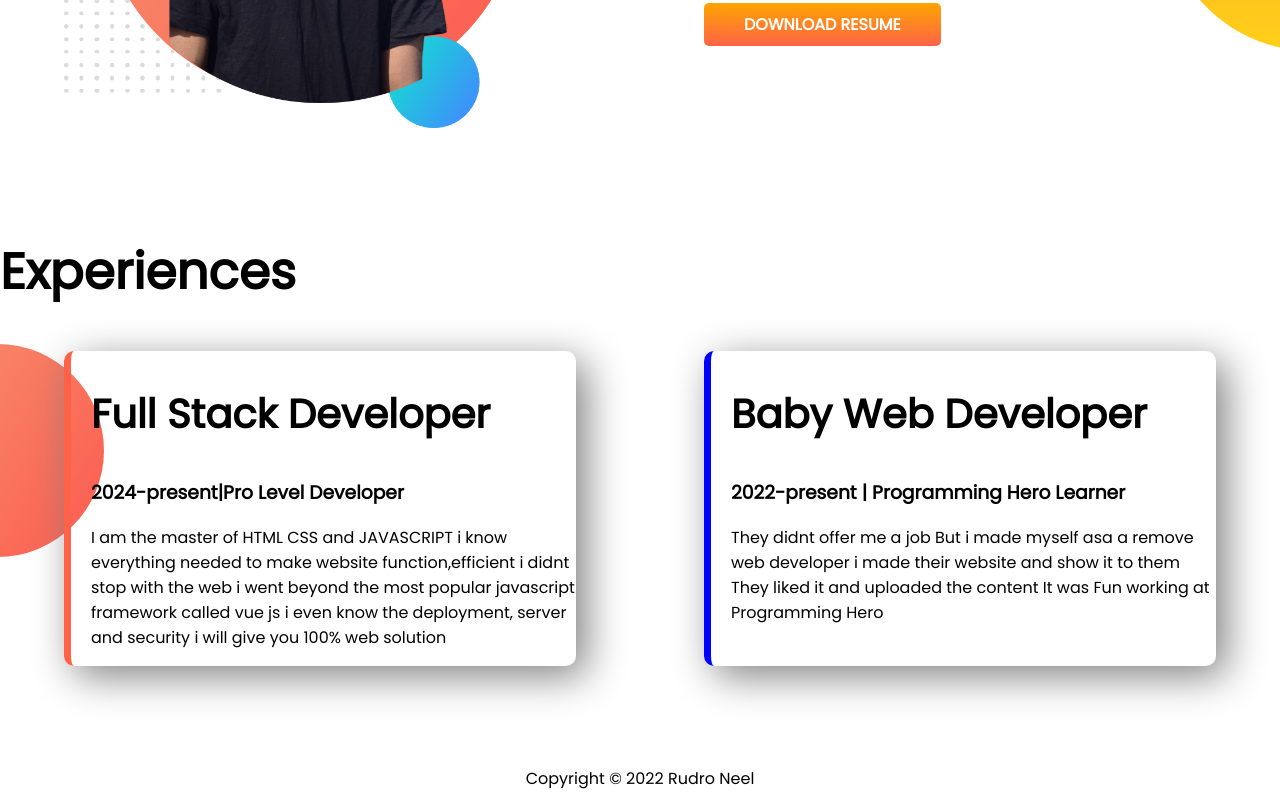
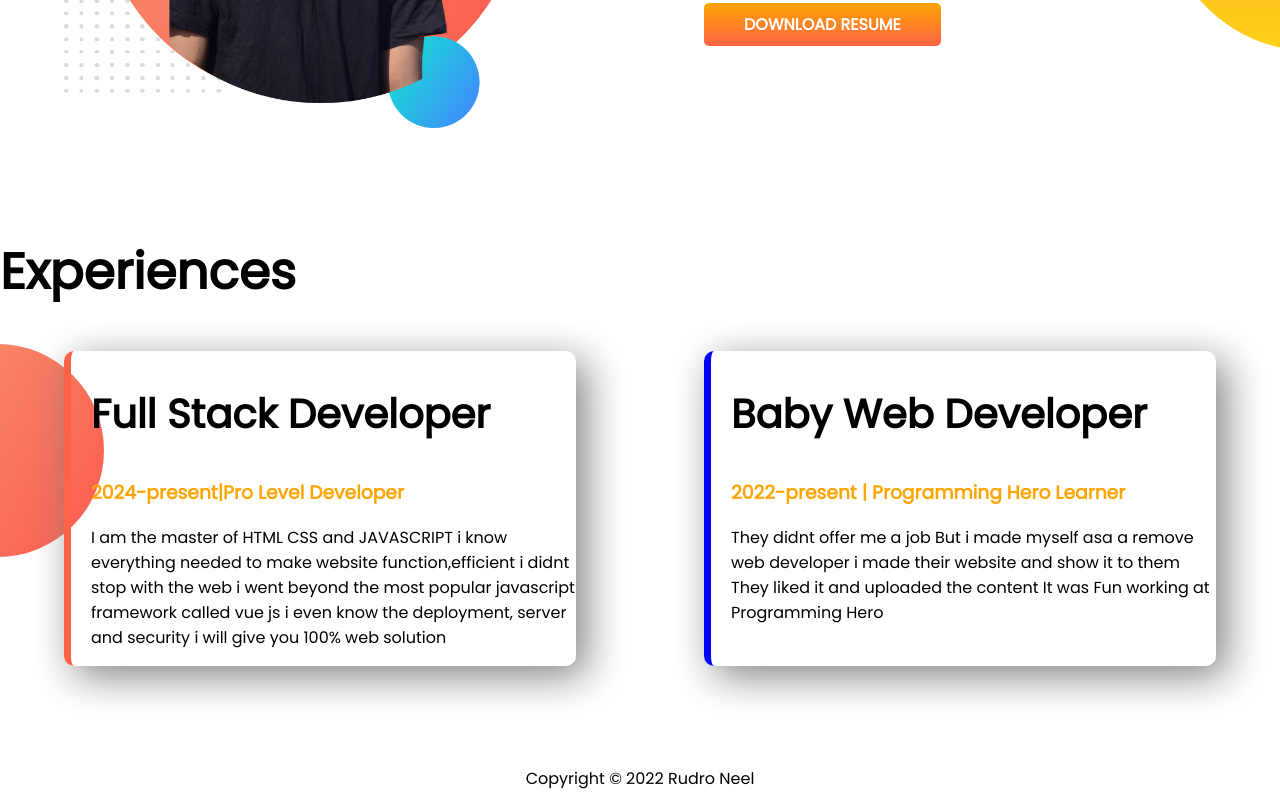
Before and after one commit to Rudro62/developer-portfolio, a plain HTML site: page index.html in a window 1280 px wide. Shown: the part 893-1700 px from the top of the page. Drawn offline with Linux system fonts and the light colour scheme.

Commit message:
color added

```diff
--- a/index.html
+++ b/index.html
@@ -45,7 +45,7 @@
         <div class="flexible-container">
             <div id="full-stack" class="experience-item">
                 <h2> Full Stack Developer</h2>
-                <h3>2024-present|Pro Level Developer</h3>
+                <h3 class="orange">2024-present|Pro Level Developer</h3>
                 <p>I am the master of HTML CSS and JAVASCRIPT i know everything needed to make website
                     function,efficient i
                     didnt stop with the web i went beyond the most popular javascript framework called vue js i even
@@ -54,7 +54,7 @@
             </div>
             <div id="baby-web" class="experience-item">
                 <h2>Baby Web Developer</h2>
-                <h3>2022-present | Programming Hero Learner</h3>
+                <h3 class="orange">2022-present | Programming Hero Learner</h3>
                 <p>They didnt offer me a job But i made myself asa a remove web developer i made their website and show
                     it
                     to them They liked it and uploaded the content It was Fun working at Programming Hero</p>
```
